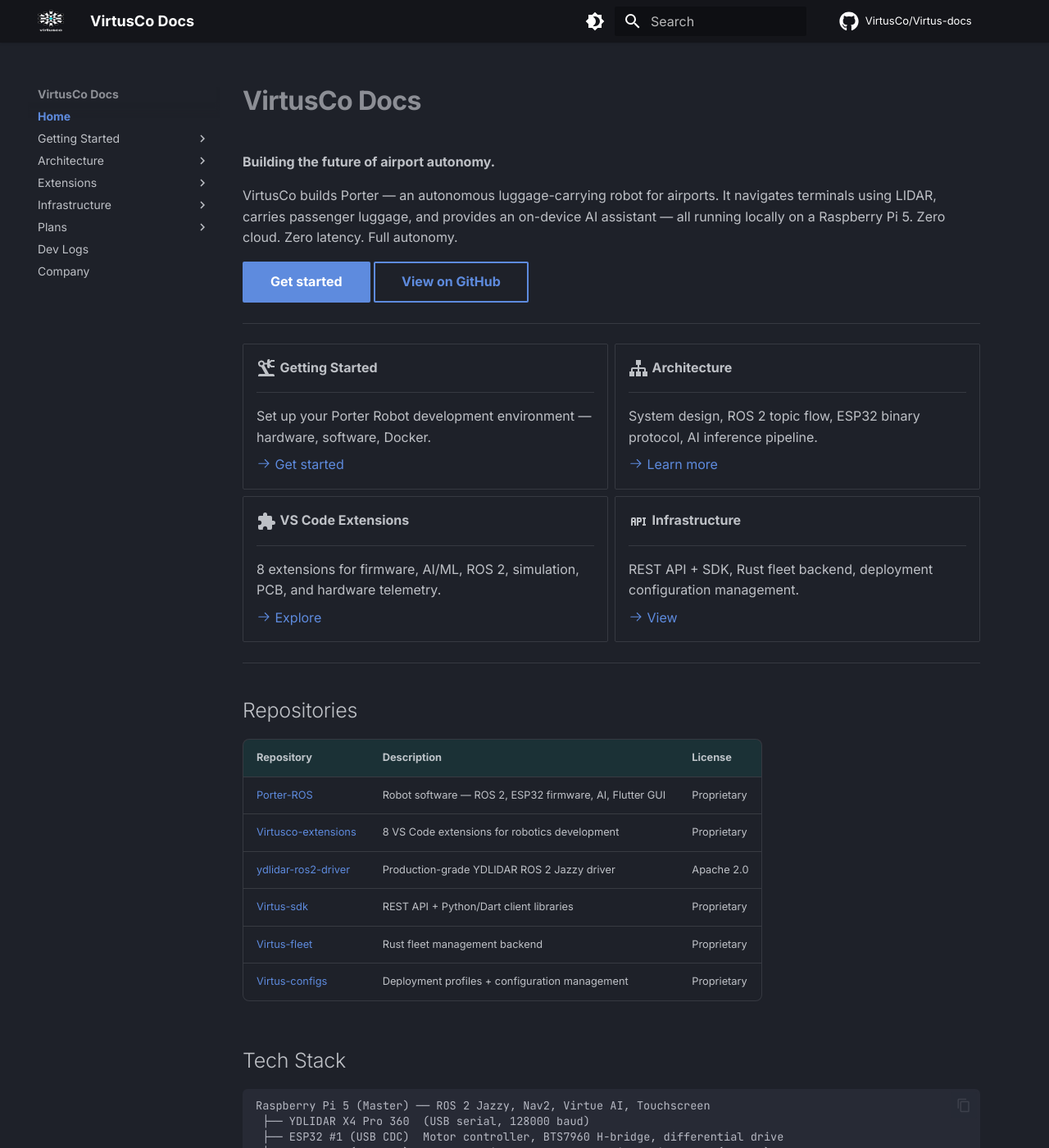
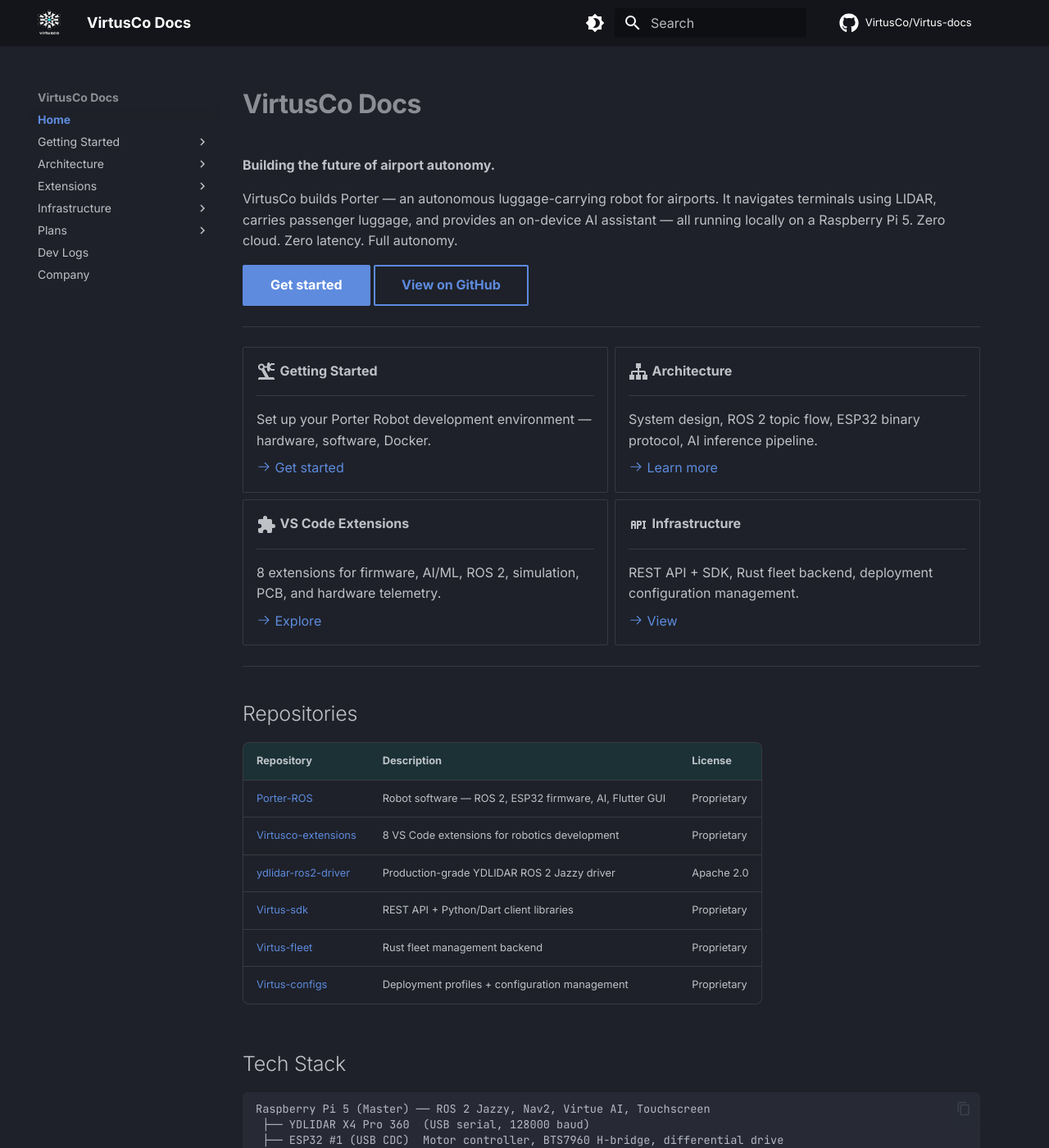
Before and after one commit to VirtusCo/Virtus-docs, an MkDocs documentation site: the page built from docs/index.md, in a window 1280 px wide and 1400 px high. Shown: the whole window at 82% size. Built offline with MkDocs 1.6.1 and Material for MkDocs 9.7.7, drawn with Linux system fonts in a browser that asks for light colours; comment, search, counter and statistics services are not loaded.

Commit message:
fix(docs): adjust logo dimensions

```diff
--- a/docs/stylesheets/extra.css
+++ b/docs/stylesheets/extra.css
@@ -2,8 +2,8 @@
 
 /* Logo — invert to white on dark header, proper aspect ratio */
 .md-header__button.md-logo img {
-  height: 28px;
-  width: 32px;
+  height: 32px;
+  width: 28px;
   filter: invert(1) brightness(2);
 }
 
```
